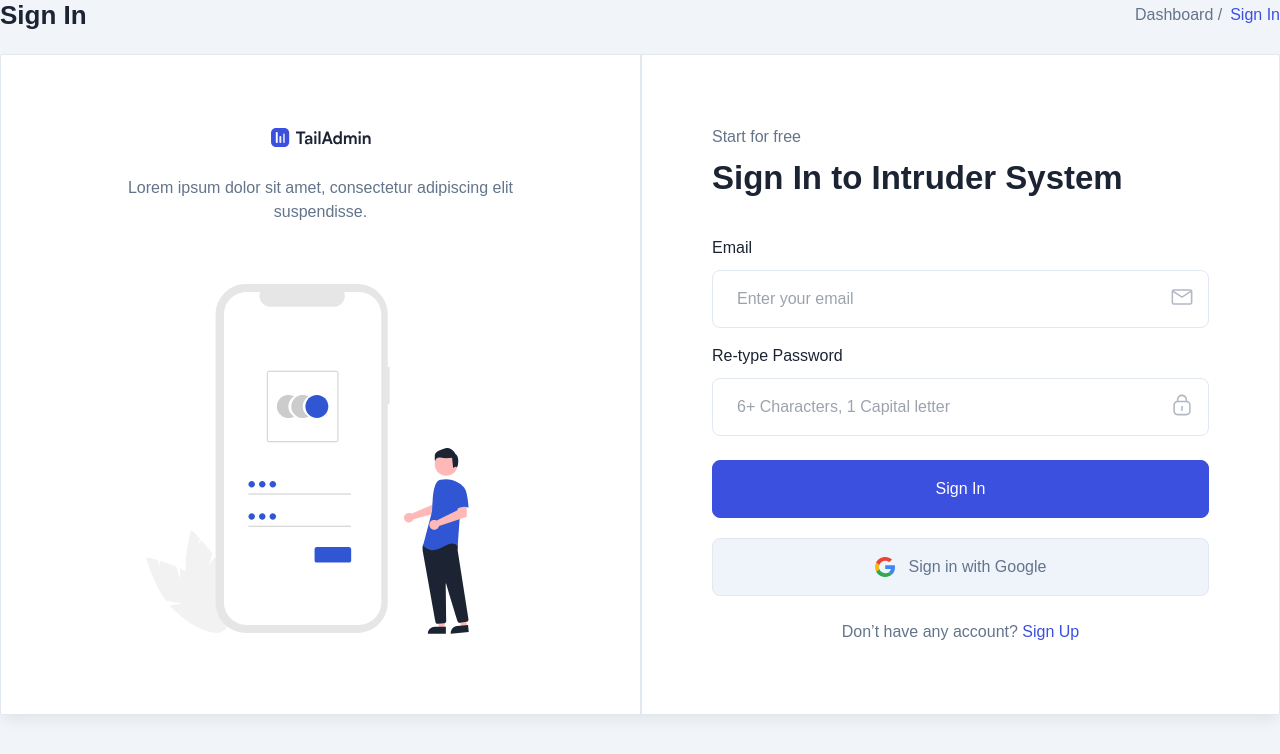
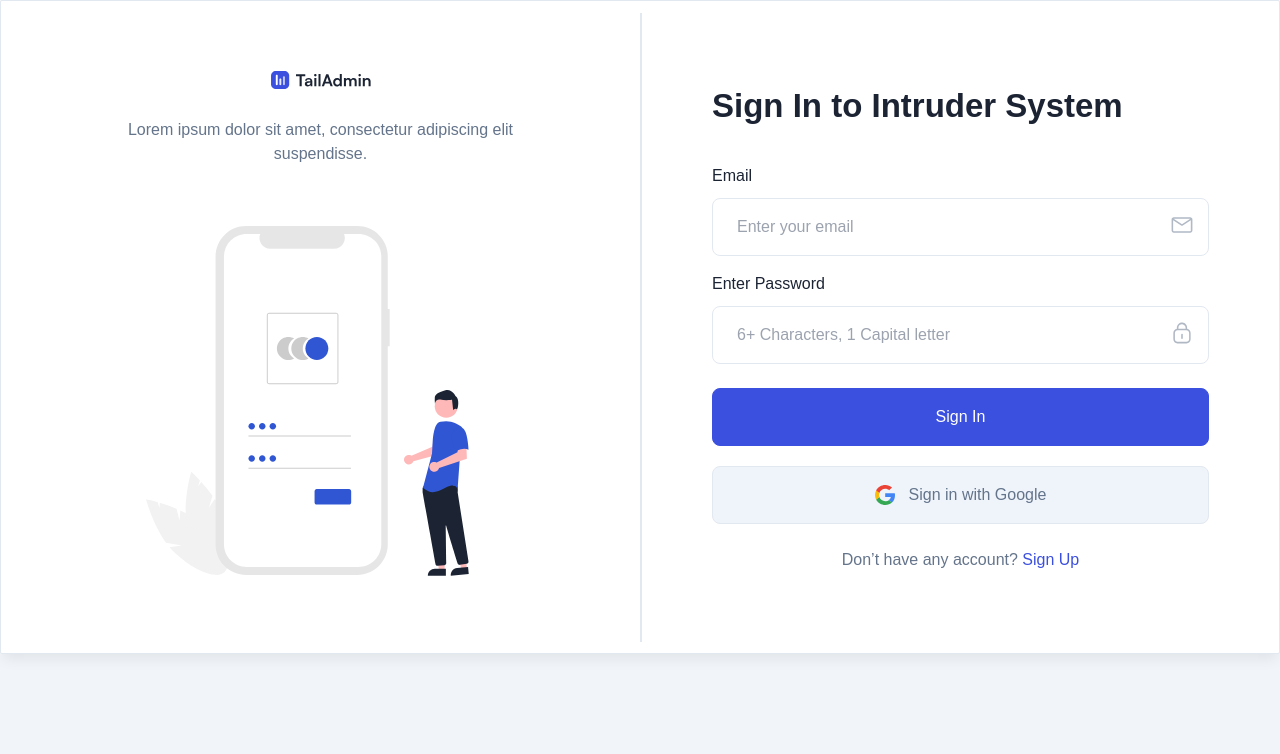
Before and after one commit to hba777/IOT-Intruder-System, a Next.js app: page /auth/signin in a window 1280 px wide. Shown: the top 754 px of the page. Built offline with nearby package versions, Linux system fonts and the light colour scheme.

Commit message:
SignIn In Validation Toast Message Added

```diff
--- a/src/pages/auth/signin.js
+++ b/src/pages/auth/signin.js
@@ -1,22 +1,70 @@
 import React from "react";
 import Breadcrumb from "../../components/Breadcrumbs/Breadcrumb";
-import Logo from "../../../public/logo/logo.svg";
-import LogoDark from "../../../public/logo/logo-dark.svg";
 import Link from "next/link";
 import Image from "next/image";
+import { toast, ToastContainer } from "react-toastify";
+const SignIn = () => {
+  const checkIfUserIsRegistered = async () => {
+    // Mocking the user registration check (replace with actual logic)
+    // const userIsRegistered = await fetch("/api/check-registration")
+    //   .then((response) => response.json())
+    //   .then((data) => data.isRegistered);
 
-const SignIn = () => {
+    return false;
+  };
+
+  const handleSignInButtonClick = async (event) => {
+    event.preventDefault();
+    const isRegistered = await checkIfUserIsRegistered();
+
+    if (isRegistered) {
+      // Navigate to another page if user is registered
+      router.push("/dashboard");
+    } else {
+      // Show a toast message if user is not registered
+      toast.error("You must be registered to proceed.");
+    }
+  };
+
+  const handleGoogleButtonClick = async (event) => {
+    event.preventDefault();
+    const isRegistered = await checkIfUserIsRegistered();
+
+    if (isRegistered) {
+      // Navigate to another page if user is registered
+      router.push("/dashboard");
+    } else {
+      console.log('Error');
+      // Show a toast message if user is not registered
+      toast.error("You must be registered to proceed.");
+    }
+  };
+
   return (
     <>
-      <Breadcrumb pageName="Sign In" />
+      <ToastContainer position="top-right" autoClose={5000} />
+      {/* <Breadcrumb pageName="Sign In" /> */}
 
       <div className="rounded-sm border border-stroke bg-white shadow-default dark:border-strokedark dark:bg-boxdark">
+
         <div className="flex flex-wrap items-center">
           <div className="hidden w-full xl:block xl:w-1/2">
             <div className="py-17.5 px-26 text-center">
               <Link className="mb-5.5 inline-block" href="/">
-                <Image className="hidden dark:block" src='/logo/logo.svg' alt="Logo" width={100} height={100} />
-                <Image className="dark:hidden" src='/logo/logo-dark.svg' alt="Logo" width={100} height={100} />
+                <Image
+                  className="hidden dark:block"
+                  src="/logo/logo.svg"
+                  alt="Logo"
+                  width={100}
+                  height={100}
+                />
+                <Image
+                  className="dark:hidden"
+                  src="/logo/logo-dark.svg"
+                  alt="Logo"
+                  width={100}
+                  height={100}
+                />
               </Link>
 
               <p className="2xl:px-20">
@@ -151,7 +199,6 @@ const SignIn = () => {
 
           <div className="w-full border-stroke dark:border-strokedark xl:w-1/2 xl:border-l-2">
             <div className="w-full p-4 sm:p-12.5 xl:p-17.5">
-              <span className="mb-1.5 block font-medium">Start for free</span>
               <h2 className="mb-9 text-2xl font-bold text-black dark:text-white sm:text-title-xl2">
                 Sign In to Intruder System
               </h2>
@@ -190,7 +237,7 @@ const SignIn = () => {
 
                 <div className="mb-6">
                   <label className="mb-2.5 block font-medium text-black dark:text-white">
-                    Re-type Password
+                    Enter Password
                   </label>
                   <div className="relative">
                     <input
@@ -224,14 +271,19 @@ const SignIn = () => {
                 </div>
 
                 <div className="mb-5">
-                  <input
+                  <button
+                    onClick={handleSignInButtonClick}
                     type="submit"
-                    value="Sign In"
                     className="w-full cursor-pointer rounded-lg border border-primary bg-primary p-4 text-white transition hover:bg-opacity-90"
-                  />
+                  >
+                    Sign In
+                  </button>
                 </div>
 
-                <button className="flex w-full items-center justify-center gap-3.5 rounded-lg border border-stroke bg-gray p-4 hover:bg-opacity-50 dark:border-strokedark dark:bg-meta-4 dark:hover:bg-opacity-50">
+                <button
+                  onClick={handleGoogleButtonClick}
+                  className="flex w-full items-center justify-center gap-3.5 rounded-lg border border-stroke bg-gray p-4 hover:bg-opacity-50 dark:border-strokedark dark:bg-meta-4 dark:hover:bg-opacity-50"
+                >
                   <span>
                     <svg
                       width="20"
--- a/src/pages/auth/signup.js
+++ b/src/pages/auth/signup.js
@@ -6,7 +6,7 @@ import Image from "next/image";
 const SignUp = () => {
   return (
     <>
-      <Breadcrumb pageName="Sign Up" />
+      {/* <Breadcrumb pageName="Sign Up" /> */}
 
       <div className="rounded-sm border border-stroke bg-white shadow-default dark:border-strokedark dark:bg-boxdark">
         <div className="flex flex-wrap items-center">
--- a/src/pages/index.js
+++ b/src/pages/index.js
@@ -1,22 +1,29 @@
-import { Geist, Geist_Mono } from "next/font/google";
-import SignIn from "./auth/signin";
+import { useEffect } from 'react';
+import { useRouter } from 'next/router';
+import { Geist, Geist_Mono } from 'next/font/google';
 
 const geistSans = Geist({
-  variable: "--font-geist-sans",
-  subsets: ["latin"],
+  variable: '--font-geist-sans',
+  subsets: ['latin'],
 });
 
 const geistMono = Geist_Mono({
-  variable: "--font-geist-mono",
-  subsets: ["latin"],
+  variable: '--font-geist-mono',
+  subsets: ['latin'],
 });
 
 export default function Home() {
+  const router = useRouter();
+
+  useEffect(() => {
+    // Redirect to /auth/signin when the site is first opened
+    router.push('/auth/signin');
+  }, [router]);
+
   return (
     <div
       className={`${geistSans.variable} ${geistMono.variable} grid grid-rows-[20px_1fr_20px] items-center justify-items-center min-h-screen p-8 pb-20 gap-16 sm:p-20 font-[family-name:var(--font-geist-sans)]`}
     >
-    <SignIn />
     </div>
   );
 }
```
